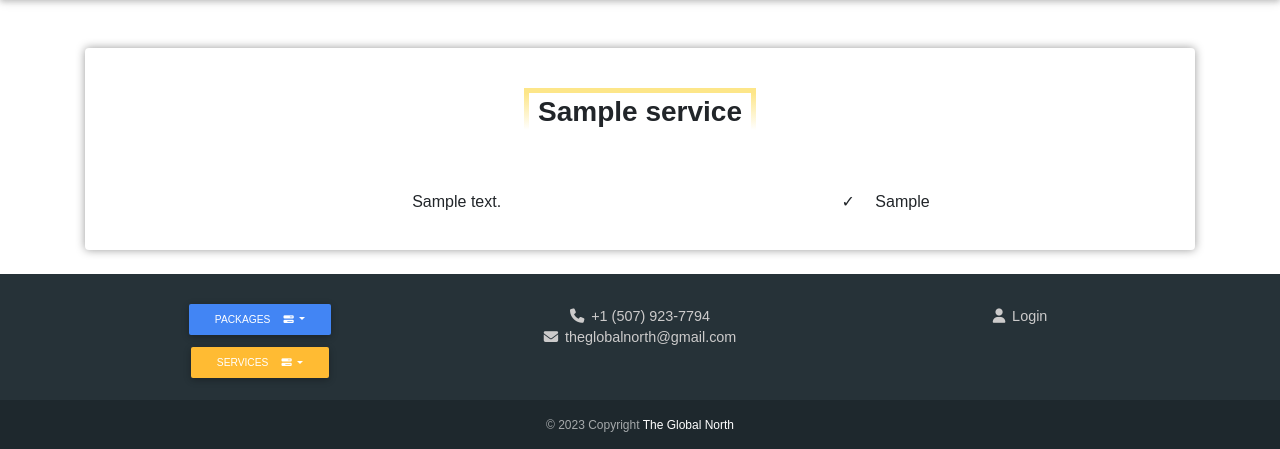
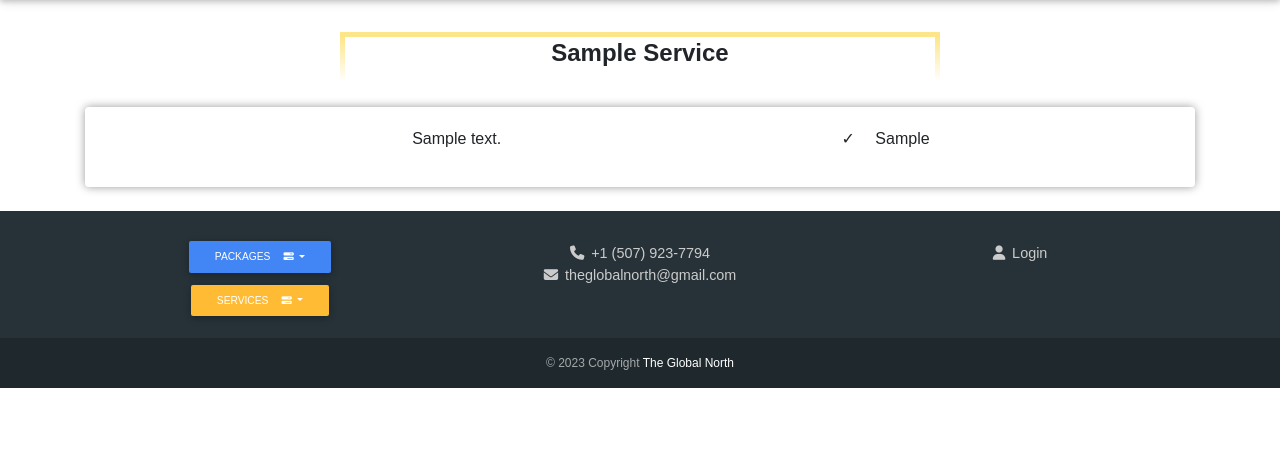
Before and after one commit to kevinopix/GlobalNorth, a Django app: page /services/service/1/view/ in a window 1280 px wide. Shown: the part 54-503 px from the top of the page. Run offline with Django 4.2, Linux system fonts and the light colour scheme; tables that the repository leaves empty hold one stand-in row (values such as "Sample post"); some libraries are stand-ins or nearby versions; some web fonts are replaced.

Commit message:
Services Edited

```diff
--- a/templates/services/view_package.html
+++ b/templates/services/view_package.html
@@ -27,11 +27,10 @@
         <div class="row">
             <div class="col-md-12 text-center">
                 {% if package.is_active %}
-                <h1></h1>
+                <h3 class="main-heading titleborder titler">{{package.name}} Plan</h3>
                 <div class="card-deck">
                     {% for price in prices %}
                     <div class="card">
-                        <h3 class="titleborder">{{package.name}} Plan</h3>
                         <div class="card-body">
                             <div class="row">
                                 <div class="col-md-4 text-center">
--- a/templates/services/view_service.html
+++ b/templates/services/view_service.html
@@ -25,9 +25,9 @@
         <div class="row">
             <div class="col-md-12 text-center">
                 {% if service.is_active %}
+                <h3 class="main-heading titleborder titler">{{service.name}}</h3>
                 <div class="card-deck">
                     <div class="card">
-                        <h3 class="titleborder">{{service.name}}</h3>
                         <div class="card-body">
                             <div class="row">
                                 <div class="col-md-8 text-center">
```
